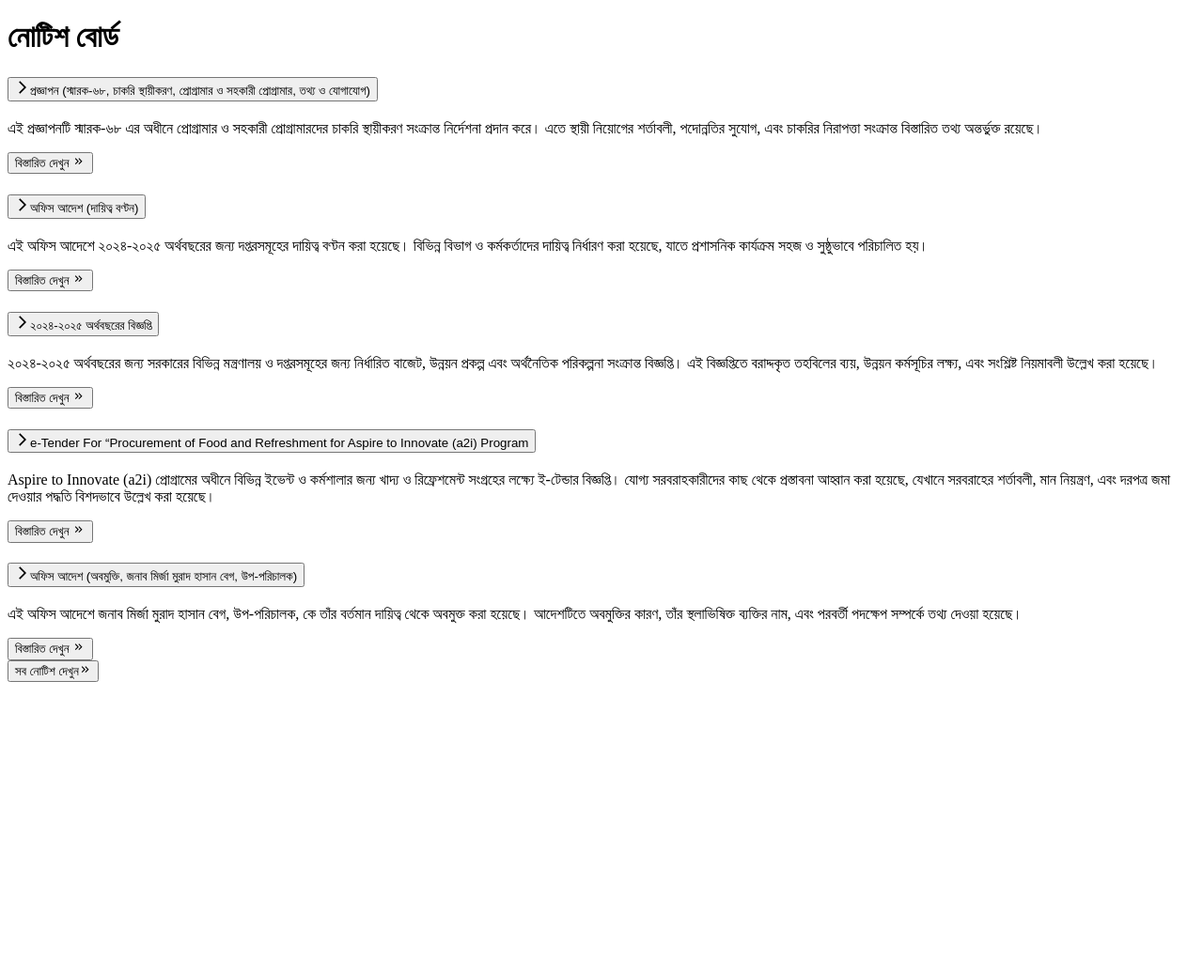
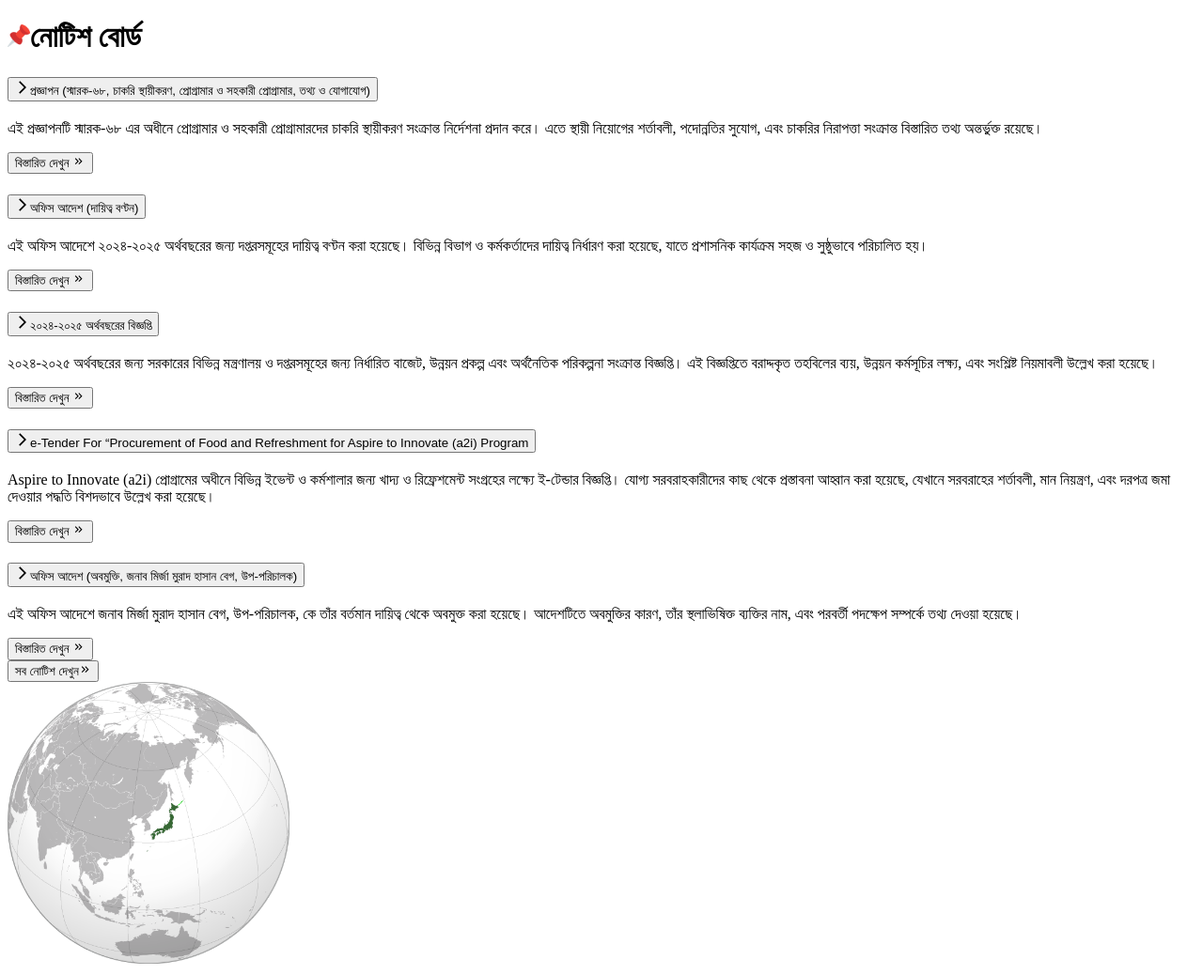
Before and after one commit to mahamudulhasan-me/ictd.gov.bd, a Next.js app: page /home/noticeBoard/NoticeBoard in a window 1280 px wide. Shown: the whole page at 94% size. Before the commit the page ends 800 px from the top, so only its background shows below. Built offline with nearby package versions, Linux system fonts and the light colour scheme.

Commit message:
notich board complete

```diff
--- a/src/app/globals.css
+++ b/src/app/globals.css
@@ -12,3 +12,15 @@ body {
 .navItem {
   @apply h-10 flex justify-center items-center px-4 rounded-sm hover:text-white  cursor-pointer;
 }
+@keyframes rotate {
+  from {
+    transform: rotate(0deg);
+  }
+  to {
+    transform: rotate(360deg);
+  }
+}
+
+.rotate-slow {
+  animation: rotate 40s linear infinite;
+}
--- a/src/pages/home/noticeBoard/NoticeBoard.jsx
+++ b/src/pages/home/noticeBoard/NoticeBoard.jsx
@@ -1,6 +1,7 @@
 "use client";
 import AccordionItem from "@/components/ui/AccordionItem";
 import { notices } from "@/utils/notices";
+import Image from "next/image";
 import { useState } from "react";
 import { MdKeyboardDoubleArrowRight } from "react-icons/md";
 
@@ -12,14 +13,17 @@ export default function NoticeBoard() {
   };
 
   return (
-    <div
-      className="relative font-inter antialiased col-span-9 my-10 shadow-[0px_2px_3px_-1px_rgba(0,0,0,0.1),0px_1px_0px_0px_rgba(25,28,33,0.02),0px_0px_0px_1px_rgba(25,28,33,0.08)]
-p-4 rounded-md"
-    >
-      <main className="relative flex flex-col justify-center overflow-hidden">
+    <div className="relative font-inter antialiased col-span-9 my-10 shadow-[0px_2px_3px_-1px_rgba(0,0,0,0.1),0px_1px_0px_0px_rgba(25,28,33,0.02),0px_0px_0px_1px_rgba(25,28,33,0.08)] p-4 rounded-md bg-gradient-to-tr from-gray-200/40 to-gray-50/40">
+      <main className="relative flex flex-col justify-center overflow-hidden ">
         <div>
-          <h1 className="text-2xl font-bold text-slate-900 mb-4">
-            নোটিশ বোর্ড
+          <h1 className="text-2xl font-bold text-slate-900 mb-4 flex items-center gap-2">
+            <Image
+              src={"/images/icons/pin.png"}
+              width={24}
+              height={24}
+              alt="pin"
+            />
+            নোটিশ বোর্ড{" "}
           </h1>
           {/* Accordion component */}
           <div className="divide-y divide-gray-300">
@@ -39,6 +43,13 @@ p-4 rounded-md"
           </button>
         </div>
       </main>
+      <Image
+        src={"/images/Japan_map.png"}
+        width={300}
+        height={300}
+        alt="world map"
+        className="absolute top-2 right-2 -z-10 opacity-20 rotate-slow"
+      />
     </div>
   );
 }
```
Also changed, not shown: public/images/Japan_map.png (added), public/images/icons/pin.png (added).
